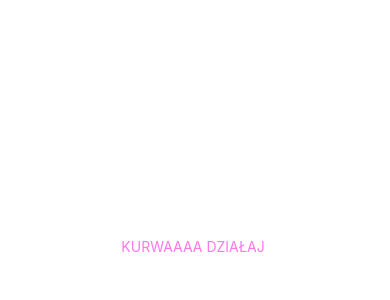
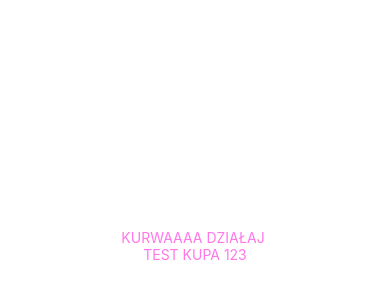
Before and after one commit to PwGawzynski/Miser, a React Native app: screen / in a window 390 px wide. Shown: the part 176-476 px from the top of the page. Built offline with nearby package versions, Linux system fonts and the light colour scheme.

Commit message:
Test - First use - Bartek

```diff
--- a/src/index.tsx
+++ b/src/index.tsx
@@ -6,6 +6,7 @@ export default function App(): JSX.Element {
   return (
     <View className="flex-1 items-center justify-center bg-white">
       <Text className="text-bubble-gum">KURWAAAA DZIAŁAJ </Text>
+      <Text className="text-bubble-gum">TEST KUPA 123</Text>
       <View className="bg-midnight"></View>
       <StatusBar style="auto" />
     </View>
```
